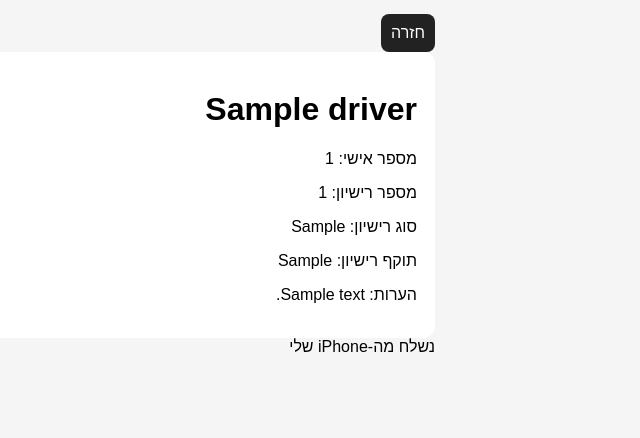
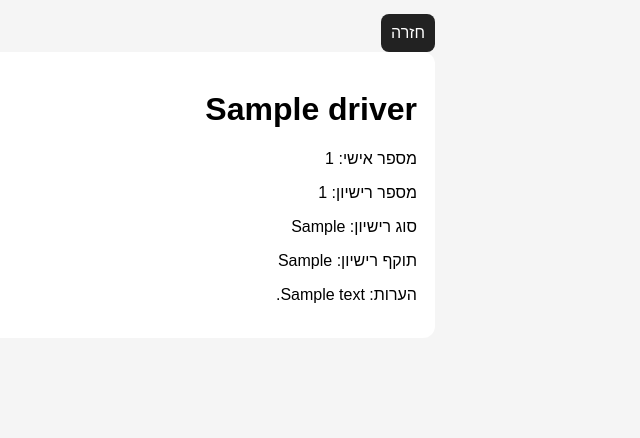
Before and after one commit to orenvaknin225-svg/transportion, a Python web app: template templates/driver_details.html in a window 1280 px wide. Shown: the part 26-464 px from the top of the page, without its empty margins (555-1195 px from the left). Run offline with Jinja, Linux system fonts and the light colour scheme; the template is opened without the code that fills it: most values are stand-ins (such as "Sample title", 1, 10 or a date in 2020).

Commit message:
Update driver_details.html

```diff
--- a/templates/driver_details.html
+++ b/templates/driver_details.html
@@ -15,5 +15,3 @@
 </div>
 </body>
 </html>
-
-נשלח מה-iPhone שלי
```
